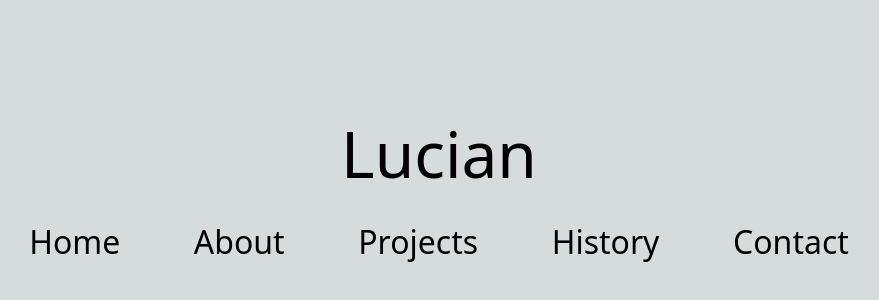
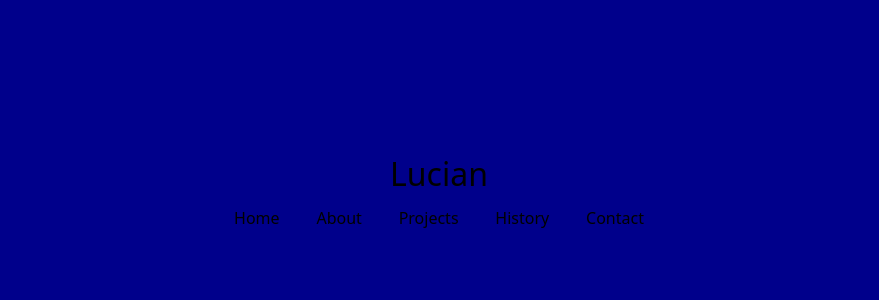
Before and after one commit to lucian1996/vite-react-portfolio, a React (Vite) app: page / in a window 1280 px wide. Shown: the part 206-506 px from the top of the page, without its empty margins (201-1080 px from the left). Built offline with nearby package versions, Linux system fonts and the light colour scheme.

Commit message:
exit transition but not into transition...

```diff
--- a/src/app.css
+++ b/src/app.css
@@ -60,3 +60,47 @@ body {
   align-items: center;
   justify-content: center;
 }
+
+.layout {
+  background-color: rgb(28, 82, 79);
+  height: 100dvh;
+  display: grid;
+  grid-template-columns: 1fr 1fr 1fr 1fr;
+  grid-template-rows: 1fr 1fr 1fr 1fr 1fr 1fr;
+  grid-auto-columns: 1fr;
+  gap: 0px 0px;
+  grid-auto-flow: row;
+  grid-template-areas:
+    'header header header header'
+    'main main main main'
+    'main main main main'
+    'main main main main'
+    'main main main main'
+    'main main main main';
+}
+.header {
+  height: 100%;
+  grid-area: header;
+}
+.main {
+  height: 100%;
+  background-color: darkblue;
+  grid-area: main;
+}
+.home-layout {
+  background-color: rgb(28, 82, 79);
+  height: 100dvh;
+  display: grid;
+  grid-template-columns: 1fr 1fr 1fr 1fr;
+  grid-template-rows: 1fr 1fr 1fr 1fr 1fr 1fr;
+  grid-auto-columns: 1fr;
+  gap: 0px 0px;
+  grid-auto-flow: row;
+  grid-template-areas:
+    'main main main main'
+    'main main main main'
+    'main main main main'
+    'main main main main'
+    'main main main main'
+    'main main main main';
+}
--- a/src/components/interface/navbar.tsx
+++ b/src/components/interface/navbar.tsx
@@ -1,14 +1,17 @@
-import { Link } from 'react-router-dom';
+import { Link, useLocation } from 'react-router-dom';
 import PageProps from '../../utility/types/page-props';
 import { routes } from '../../utility/config/routes';
 import { motion } from "framer-motion";
 export default function Navbar() {
+  const location = useLocation()
+  const homepage = location.pathname == '/'
   return (
     <motion.div
       initial={{ opacity: 0 }}
       animate={{ opacity: 1 }}
       exit={{ opacity: 0 }}
       transition={{ duration: 1 }}
+      className={homepage ? 'main flex flex-col justify-center align-center' : 'absolute left-0 right-0 header'}
     >
       <div className="title">Lucian</div>
       <div className="nav">
--- a/src/pages/about.tsx
+++ b/src/pages/about.tsx
@@ -2,9 +2,11 @@
 import Navbar from "../components/interface/navbar";
 export default function About() {
   return (
-    <>
+    <div className="layout">
       <Navbar />
-      About
-    </>
+      <div className="main">
+        About
+      </div>
+    </div>
   );
 }
--- a/src/pages/home.tsx
+++ b/src/pages/home.tsx
@@ -1,29 +1,12 @@
-import { motion } from "framer-motion";
-import GetIsMobile from "../components/utility/get-is-mobile";
-import { routes } from "../utility/config/routes";
-import { Link } from "react-router-dom";
+import Navbar from "../components/interface/navbar";
 
 export default function Home() {
-  const isMobile = GetIsMobile();
+  // const isMobile = GetIsMobile();
   return (
-    <div className="h-screen">
-      <motion.div
-        id={isMobile ? "homepage" : "mobile-homepage"}
-        initial={{ opacity: 0 }}
-        animate={{ opacity: 1 }}
-        exit={{ opacity: 0 }}
-        transition={{ duration: 1 }}
-        key={isMobile ? "homepage" : "mobile-homepage" + '/'}
-      >
-        <div className="title">Lucian</div>
-        <div className="nav">
-          {routes.map((page, index) => (
-            <Link key={index} to={page.href}>
-              {page.title}
-            </Link>
-          ))}
-        </div>
-      </motion.div>
+    <div className="home-layout" >
+      <div className="main">
+        <Navbar />
+      </div>
     </div>
   );
 }
```
Also changed, not shown: src/components/interface/animated-routes.tsx (+6 -6 lines).
